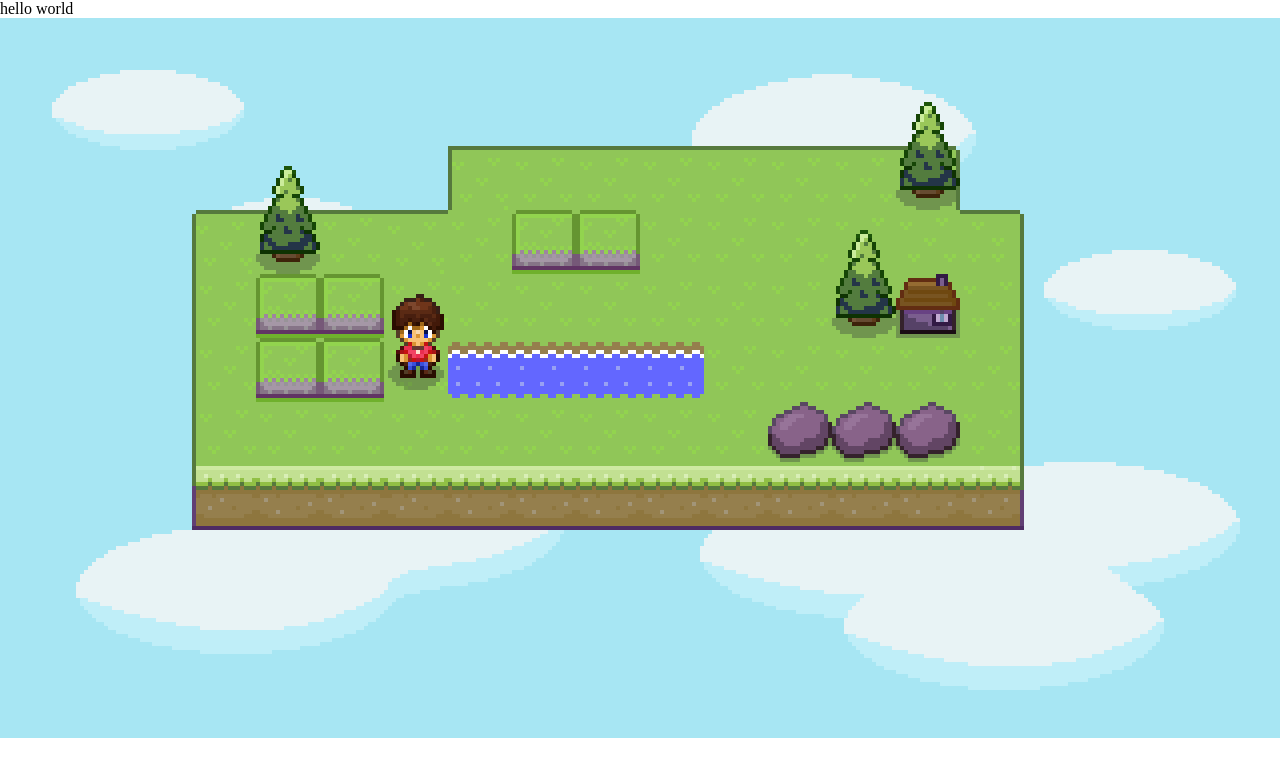
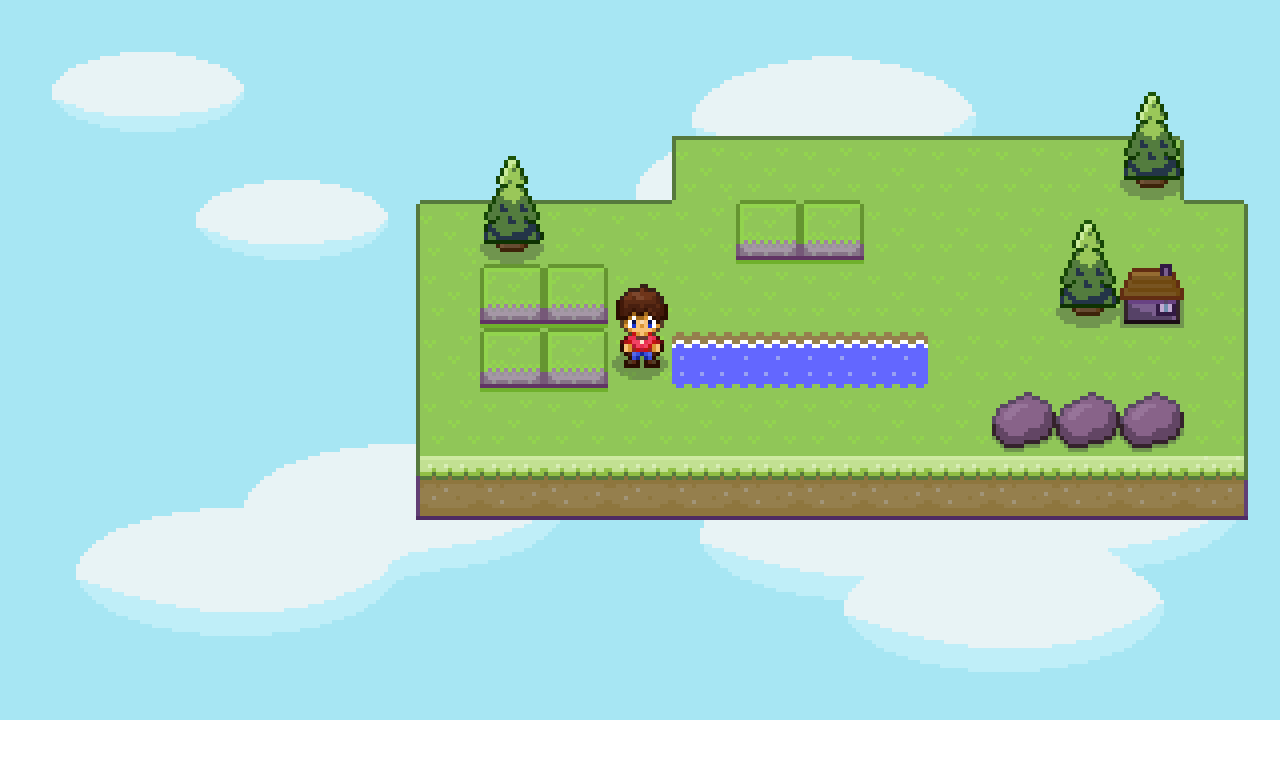
Before and after one commit to Jacobkmiller/Agate-Valley, a website with bundled scripts: page index.html in a window 1280 px wide. Built offline with nearby package versions, Linux system fonts and the light colour scheme.

Commit message:
Events system and Camera Tracking

```diff
--- a/index.html
+++ b/index.html
@@ -5,11 +5,9 @@
         <link rel="icon" type="image/svg+xml" href="/vite.svg" />
         <link rel="stylesheet" href="/style.css" />
         <meta name="viewport" content="width=device-width, initial-scale=1.0" />
-        <title>Jake loves Kat so much:)</title>
-
+        <title>Agate Valley</title>
     </head>
     <body>
-        hello world
         <canvas id="game-canvas" width="320" height="180"></canvas>
         <script type="module" src="/main.js"></script>
     </body>
--- a/main.js
+++ b/main.js
@@ -1,4 +1,6 @@
 import { Animations } from "./src/Animations.js";
+import { Camera } from "./src/Camera.js";
+import { events } from "./src/Events.js";
 import { FrameIndexPattern } from "./src/FrameIndexPattern.js";
 import { GameLoop } from "./src/GameLoop.js";
 import { GameObject } from "./src/GameObject.js";
@@ -28,7 +30,7 @@ const skySprite = new Sprite({
     resource: resources.images.sky,
     frameSize: new Vector2(320, 180)
 })
-mainScene.addChild(skySprite);
+// mainScene.addChild(skySprite);
 
 const groundSprite = new Sprite({
     resource: resources.images.ground,
@@ -40,6 +42,9 @@ mainScene.addChild(groundSprite);
 const hero = new Hero(gridCells(6), gridCells(5))
 mainScene.addChild(hero);
 
+const camera = new Camera()
+mainScene.addChild(camera)
+
 // Add an Input class to the main scene
 mainScene.input = new Input();
 
@@ -49,8 +54,22 @@ const update = (delta) => {
 }
 
 const draw = () => {
+  // clear anything stale
+  ctx.clearRect(0, 0, canvas.clientWidth, canvas.height)
 
+  skySprite.drawImage(ctx, 0, 0)
+
+  // Save the current state (for camera offset)
+  ctx.save();
+
+  // offset everything by camera position
+  ctx.translate(camera.position.x, camera.position.y)
+
+  // draw objects in teh mounted scene
   mainScene.draw(ctx, 0, 0);
+
+  // Restore to original state
+  ctx.restore();
 };
 
 // Start the game
--- /dev/null
+++ b/src/Camera.js
@@ -0,0 +1,23 @@
+import { events } from "./Events.js";
+import { GameObject } from "./GameObject.js";
+import { Vector2 } from "./Vector2.js";
+
+export class Camera extends GameObject {
+  constructor() {
+    super({});
+
+    events.on("HERO_POSITION", this, heroPosition => {
+
+      // create a new poistion based on the hero position
+      const personHalf = 8;
+      const canvasWidth = 320;
+      const canvasHeight = 180;
+      const halfWidth = -personHalf + canvasWidth / 2;
+      const halfHeight = -personHalf + canvasHeight / 2;
+      this.position = new Vector2(
+        -heroPosition.x + halfWidth,
+        -heroPosition.y + halfHeight
+      )
+    })
+  }
+}
--- /dev/null
+++ b/src/Events.js
@@ -0,0 +1,36 @@
+class Events {
+  callbacks = [];
+  nextId = 0;
+
+  // emit events
+  emit (eventName, value) {
+    this.callbacks.forEach((stored) => {
+      if (stored.eventName === eventName) {
+        stored.callback(value)
+      }
+    })
+  }
+
+  //  subscribe to events
+  on (eventName, caller, callback) {
+    this.nextId += 1;
+    this.callbacks.push({
+      id: this.nextId,
+      eventName,
+      caller,
+      callback,
+    })
+    return this.nextId;
+  }
+
+  // remove subscription
+  off (id) {
+    this.callbacks = this.callbacks.filter((stored) => stored.id !== id);
+  }
+
+  unsubscribe (caller) {
+    this.callbacks = this.callbacks.filter((stored) => stored.caller !== caller);
+  }
+}
+
+export const events = new Events();
--- a/src/objects/Hero/Hero.js
+++ b/src/objects/Hero/Hero.js
@@ -1,4 +1,5 @@
 import { Animations } from "../../Animations.js";
+import { events } from "../../Events.js";
 import { FrameIndexPattern } from "../../FrameIndexPattern.js";
 import { GameObject } from "../../GameObject.js";
 import { DOWN, LEFT, RIGHT, UP } from "../../Input.js";
@@ -54,6 +55,19 @@ this.addChild(this.body);
     if (hasArrived) {
       this.tryMove(root);
     }
+
+    this.tryeEmitPosition()
+  }
+
+  tryeEmitPosition() {
+    if (this.lastX === this.position.x && this.lastY === this.position.y) {
+      return
+    }
+
+    this.lastX = this.position.x;
+    this.lastY = this.position.y;
+
+    events.emit("HERO_POSITION", this.position)
   }
 
   tryMove(root) {
--- a/style.css
+++ b/style.css
@@ -7,5 +7,5 @@ html, body {
 
   canvas {
     width: 100%;
-    background: red;
+    background: black;
   }
```
